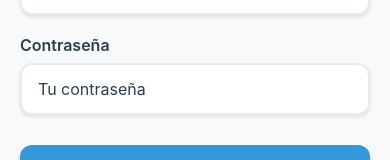
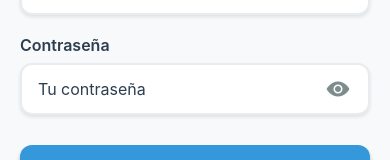
Before and after one commit to Miguel2314carvajal/APPDPO, a React Native app: screen /Login in a window 390 px wide. Shown: the part 391-551 px from the top of the page. Built offline with nearby package versions, Linux system fonts and the light colour scheme.

Commit message:
App Casi terminada

```diff
--- a/app/(admin)/editar-usuario.tsx
+++ b/app/(admin)/editar-usuario.tsx
@@ -76,7 +76,7 @@ export default function EditarUsuarioScreen() {
       setFormData({
         email: userData.email || '',
         companyName: userData.companyName || '',
-        maxSessions: userData.maxSessions || 3,
+        maxSessions: userData.maxSessions,
         rol: userData.rol || 'usuario',
       });
 
@@ -94,7 +94,7 @@ export default function EditarUsuarioScreen() {
     }
   };
 
-  const handleInputChange = (field: string, value: string) => {
+  const handleInputChange = (field: string, value: string | number) => {
     setFormData(prev => ({ ...prev, [field]: value }));
   };
 
@@ -317,7 +317,7 @@ export default function EditarUsuarioScreen() {
                     styles.sessionOption,
                     formData.maxSessions === limit && styles.selectedSession
                   ]}
-                  onPress={() => handleInputChange('maxSessions', limit.toString())}
+                  onPress={() => handleInputChange('maxSessions', limit)}
                 >
                   <Text style={[
                     styles.sessionText,
--- a/app/(auth)/login.tsx
+++ b/app/(auth)/login.tsx
@@ -12,6 +12,7 @@ import {
   ActivityIndicator,
   SafeAreaView
 } from 'react-native';
+import { Ionicons } from '@expo/vector-icons';
 import { useNavigation } from '@react-navigation/native';
 import { useAuth } from '../../context/AuthContext';
 import { authService } from '../../services/authService';
@@ -20,6 +21,7 @@ export default function LoginScreen() {
   const [email, setEmail] = useState('');
   const [password, setPassword] = useState('');
   const [isLoading, setIsLoading] = useState(false);
+  const [showPassword, setShowPassword] = useState(false);
 
   const { login } = useAuth();
   const navigation = useNavigation();
@@ -94,16 +96,29 @@ export default function LoginScreen() {
               />
 
               <Text style={styles.label}>Contraseña</Text>
+              <View style={styles.passwordContainer}>
                 <TextInput
-                style={styles.input}
+                  style={styles.passwordInput}
                   placeholder="Tu contraseña"
                   value={password}
                   onChangeText={setPassword}
-                secureTextEntry
+                  secureTextEntry={!showPassword}
                   autoCapitalize="none"
                   returnKeyType="done"
                   onSubmitEditing={handleLogin}
                 />
+                <TouchableOpacity
+                  style={styles.eyeButton}
+                  onPress={() => setShowPassword(!showPassword)}
+                  activeOpacity={0.7}
+                >
+                  <Ionicons
+                    name={showPassword ? "eye-off" : "eye"}
+                    size={24}
+                    color="#7f8c8d"
+                  />
+                </TouchableOpacity>
+              </View>
 
               {/* Botón de Login */}
               <TouchableOpacity
@@ -202,6 +217,36 @@ const styles = StyleSheet.create({
     shadowRadius: 3.84,
     elevation: 5,
   },
+  passwordContainer: {
+    position: 'relative',
+    flexDirection: 'row',
+    alignItems: 'center',
+  },
+  passwordInput: {
+    flex: 1,
+    backgroundColor: '#ffffff',
+    borderWidth: 2,
+    borderColor: '#e9ecef',
+    borderRadius: 12,
+    paddingHorizontal: 16,
+    paddingVertical: 14,
+    paddingRight: 50, // Espacio para el icono
+    fontSize: 16,
+    color: '#2c3e50',
+    shadowColor: '#000',
+    shadowOffset: {
+      width: 0,
+      height: 2,
+    },
+    shadowOpacity: 0.1,
+    shadowRadius: 3.84,
+    elevation: 5,
+  },
+  eyeButton: {
+    position: 'absolute',
+    right: 16,
+    padding: 4,
+  },
   button: {
     borderRadius: 12,
     paddingVertical: 16,
--- a/services/fileService.ts
+++ b/services/fileService.ts
@@ -27,7 +27,7 @@ export interface UpdateFileData {
 }
 
 class FileService {
-  // Subir archivo a Cloudinary y guardar en MongoDB
+  // Subir archivo a Google Drive y guardar en MongoDB
   async uploadFile(fileData: UploadFileData): Promise<File> {
     try {
       console.log('📤 Iniciando subida de archivo:', fileData);
```
Lines whose indentation alone changed are shown as unchanged.
